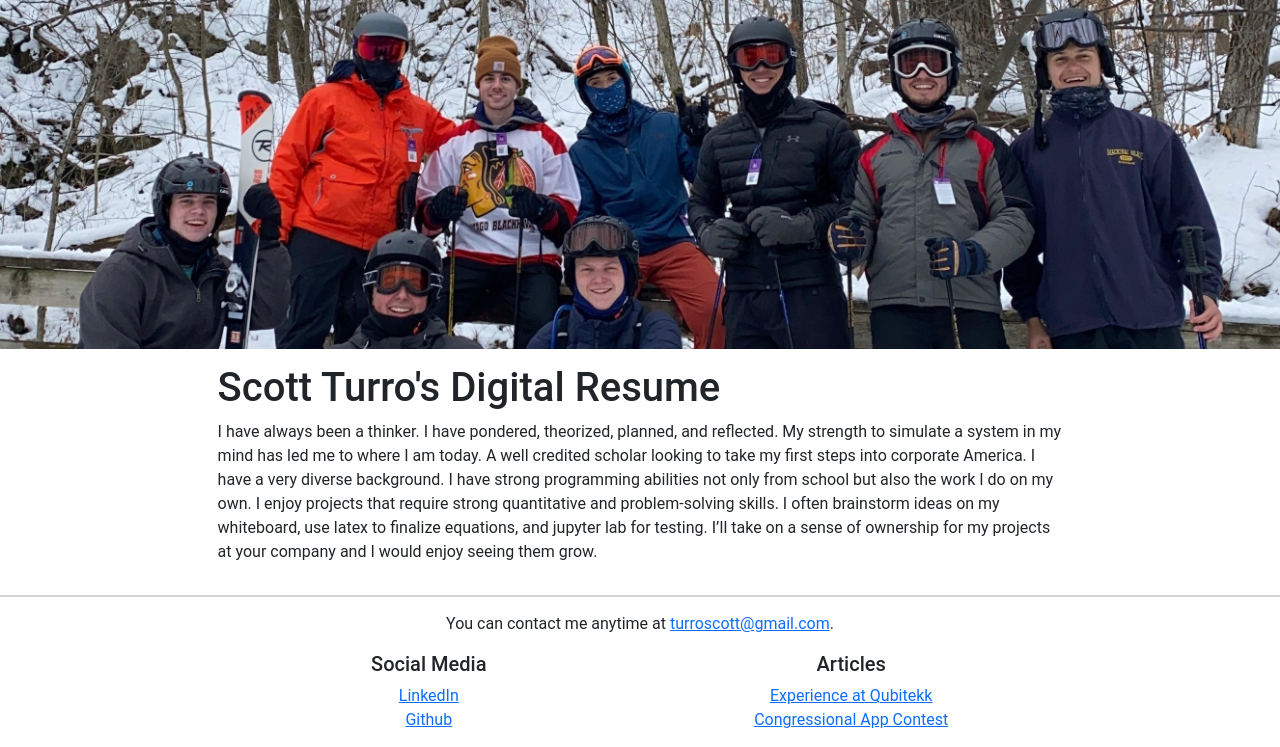
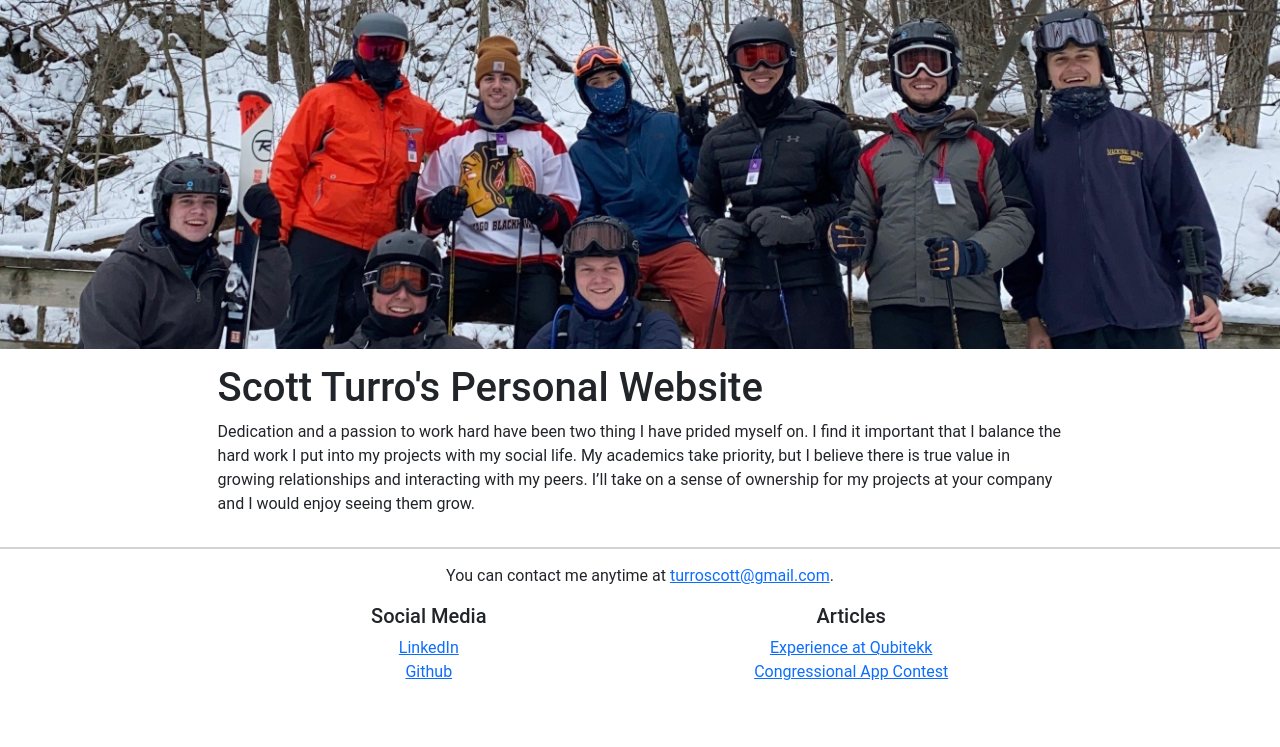
Before and after one commit to smturro2/personal-site, a Flask app: page / in a window 1280 px wide. Shown: the part 62-809 px from the top of the page. After the commit the page ends 742 px from the top, so only its background shows below. Run offline with Flask 2, Linux system fonts and the light colour scheme; some libraries are stand-ins or nearby versions.

Commit message:
Updated cover letter

```diff
--- a/src/templates/FrontPage.html
+++ b/src/templates/FrontPage.html
@@ -7,13 +7,10 @@
 
 <div id="BodyContent">
 
-    <h1>Scott Turro's Digital Resume</h1>
-    <p> I have always been a thinker. I have pondered, theorized, planned, and reflected. My strength to
-        simulate a system in my mind has led me to where I am today. A well credited scholar looking to
-        take my first steps into corporate America. I have a very diverse background. I have strong
-        programming abilities not only from school but also the work I do on my own. I enjoy projects
-        that require strong quantitative and problem-solving skills. I often brainstorm ideas on my
-        whiteboard, use latex to finalize equations, and jupyter lab for testing. I’ll take on a sense
+    <h1>Scott Turro's Personal Website</h1>
+    <p> Dedication and a passion to work hard have been two thing I have prided myself on. I find it important that
+        I balance the hard work I put into my projects with my social life. My academics take priority, but
+        I believe there is true value in growing relationships and interacting with my peers. I’ll take on a sense
         of ownership for my projects at your company and I would enjoy seeing them grow.
     </p>
 </div>
```
